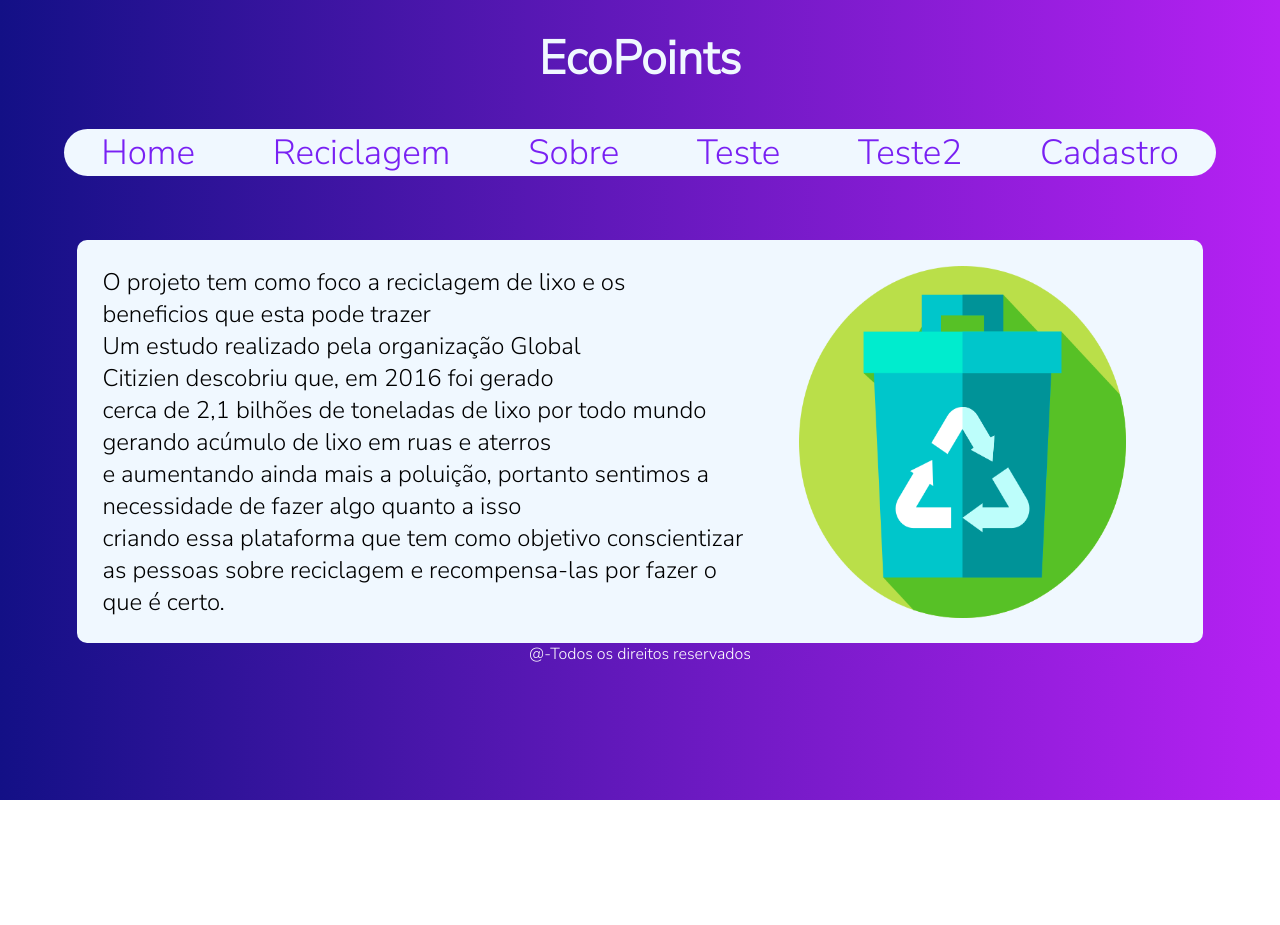
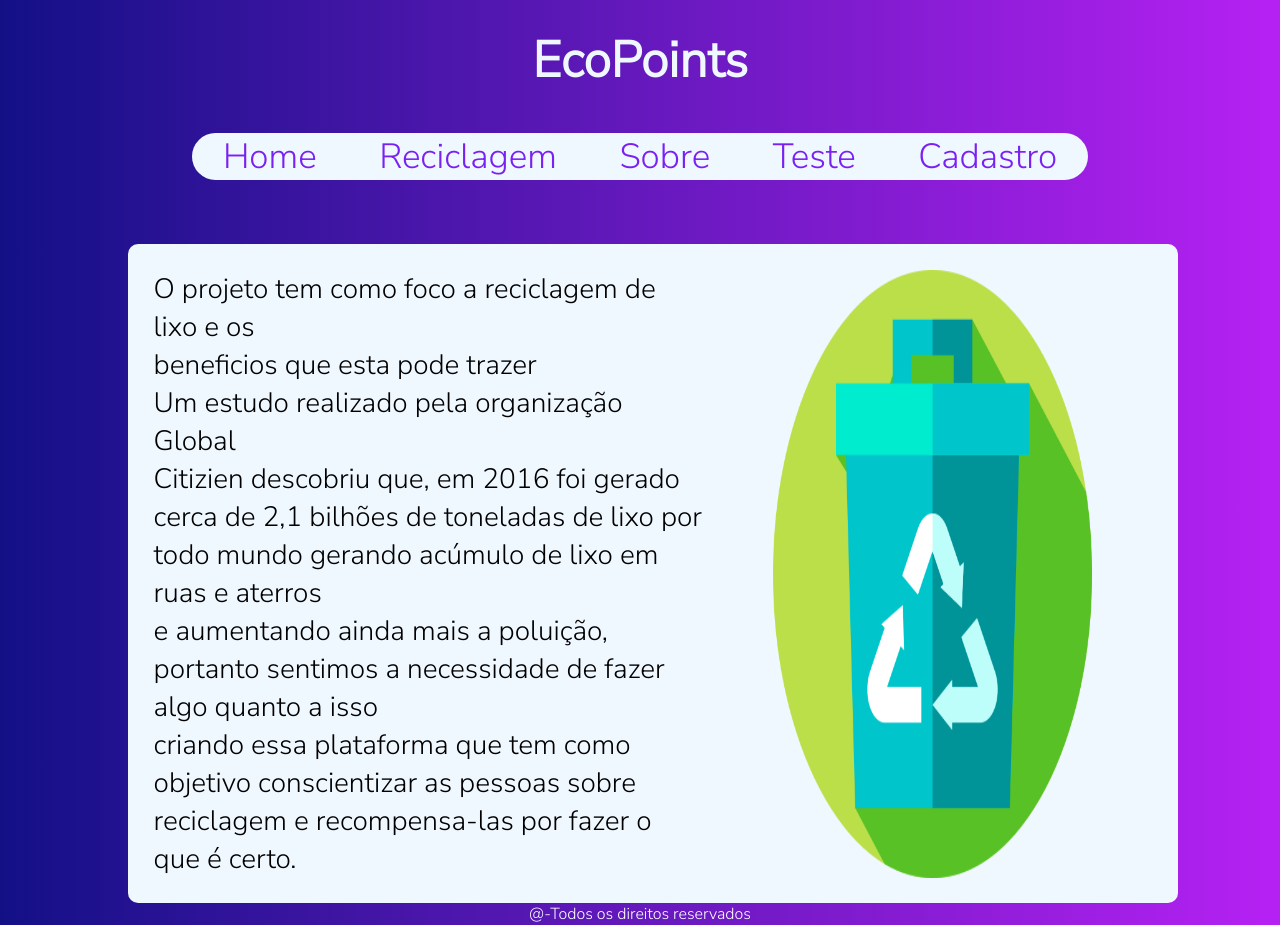
Before and after one commit to Luisgui26/Sprint2-FrontEnd, a plain HTML site: page index.html in a window 1280 px wide. Before the commit the page ends 800 px from the top, so only its background shows below. Drawn offline with Linux system fonts and the light colour scheme.

Commit message:
Estilizando

```diff
--- a/index.html
+++ b/index.html
@@ -12,7 +12,6 @@
 </head>
 <body>
     <header>
-
         <h1 class="nome">EcoPoints</h1>
 
         <div class="opcoes">
@@ -20,7 +19,6 @@
             <a href="#" class="menu">Reciclagem</a>
             <a href="#" class="menu">Sobre</a>
             <a href="#" class="menu">Teste</a>
-            <a href="#" class="menu">Teste2</a>
             <a href="cadastro.html" class="menu">Cadastro</a>
         </div>
     </header>
--- a/index.js
+++ b/index.js
@@ -2,12 +2,11 @@ function cadastrar() {
     let email = document.getElementById("email").value;
     let password = document.getElementById("password").value;
     let cpf = document.getElementById("cpf").value;
-//condição que verifica se o usuário preencheu todos os campos
+
     if (password === "" || email === "" || cpf === "") {
         alert("Por favor, preencha todos os campos.");
         return false;
     }
- //condição que verifica se a senha tem mais de 6 caracteres
     else if (password.length <= 6){
         alert("A senha deve conter mais de 6 caracteres")
     }
--- a/style.css
+++ b/style.css
@@ -13,16 +13,12 @@ body{
 }
 
 header{
-    color: aliceblue;
-
+    color: aliceblue;;
 }
 
-img{
-    width: 10%;
-}
 
 .nome{
-    font-size: 47px;
+    font-size: 50px;
     font-weight: bold;
     text-align: center;
 }
@@ -30,10 +26,10 @@ img{
 .opcoes{
     background-color: aliceblue;
     margin-top: 3%;
-    margin-left: 5%;
+    margin-left: 15%;
     font-size: 35px;
     border-radius: 90px;
-    width: 90%;
+    width: 70%;
     text-align: center;
 }
 
@@ -59,11 +55,15 @@ img{
     padding: 2%;
     background-color: aliceblue;
     margin-top: 5%;
-    margin-left: 6%;
-    padding-right: 6%;
-    font-size: 24px;
+    margin-left: 10%;
+    font-size: 28px;
     border-radius: 10px;
-    width: 80%;
+    width: 78%;
+}
+
+.descricao p{
+    width:55%;
+    padding-right: 3%;
 }
 
 footer{
@@ -137,7 +137,14 @@ button{
     background:  linear-gradient(to right ,#131086, #b621f3);
     color: white;
     border: none;
-    width: 70%;
+    width: 65%;
+}
+
+button:hover{
+    width: 69%;
+    background: linear-gradient(to right ,#302d7f, #bc57e3);
+    color: white;
+    transition: 0.4s;
 }
 
 img{
```
Also changed, not shown: cadastro.html (+1 -2 lines).
